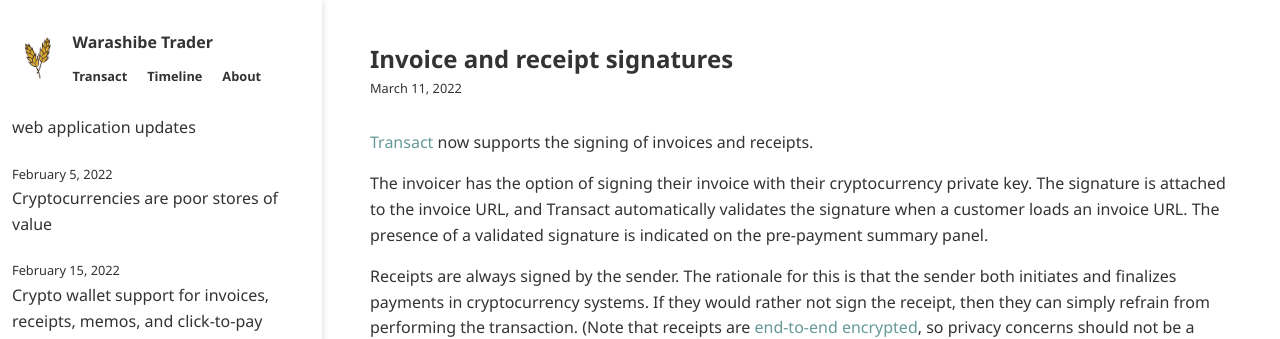
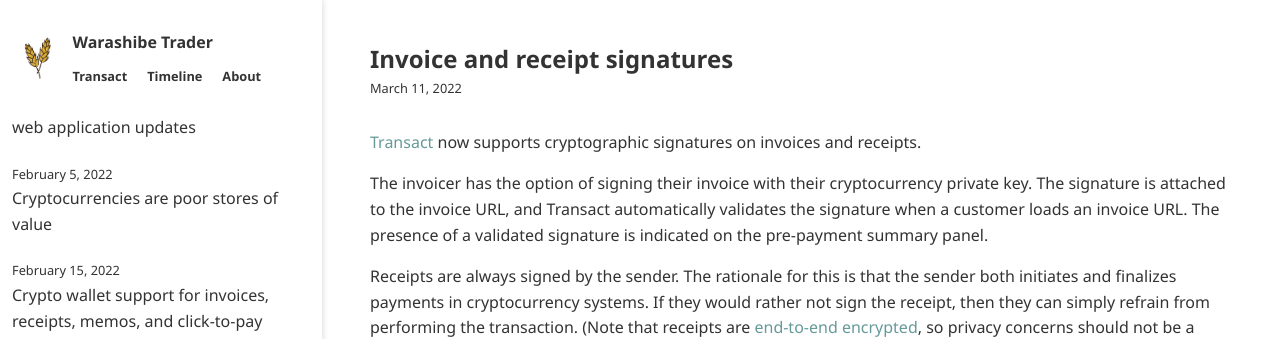
Before and after one commit to warashibetrader/warashibetrader.github.io, a Jekyll site: the page built from _posts/2022-03-11-signatures.md, in a window 1280 px wide. Shown: the top 339 px of the page. Built offline with Jekyll 4.4.1, drawn with Linux system fonts in a browser that asks for light colours.

Commit message:
Update 2022-03-11-signatures.md

```diff
--- a/_posts/2022-03-11-signatures.md
+++ b/_posts/2022-03-11-signatures.md
@@ -2,7 +2,7 @@
 title: "Invoice and receipt signatures"
 ---
 
-[Transact](https://transactcc.github.io/) now supports the signing of invoices and receipts.
+[Transact](https://transactcc.github.io/) now supports cryptographic signatures on invoices and receipts.
 
 The invoicer has the option of signing their invoice with their cryptocurrency private key. The signature is attached to the invoice URL, and Transact automatically validates the signature when a customer loads an invoice URL. The presence of a validated signature is indicated on the pre-payment summary panel.
 
```
